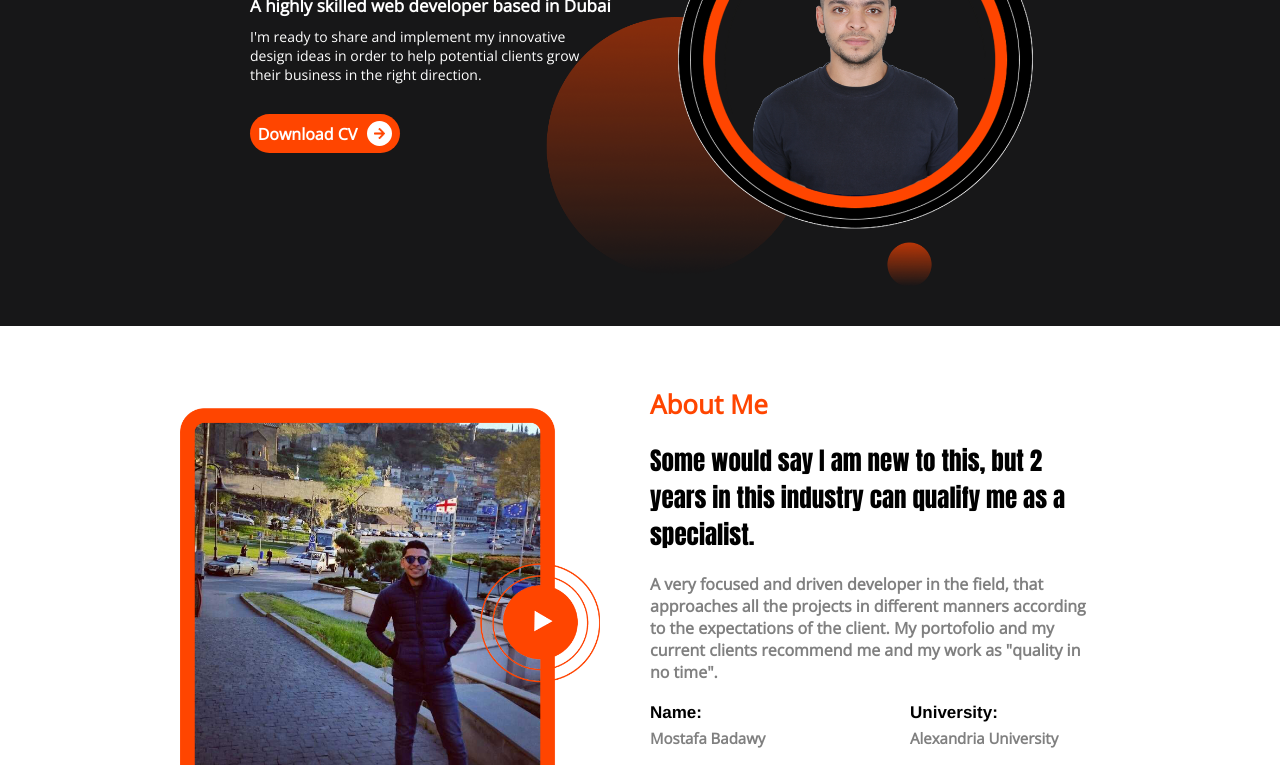
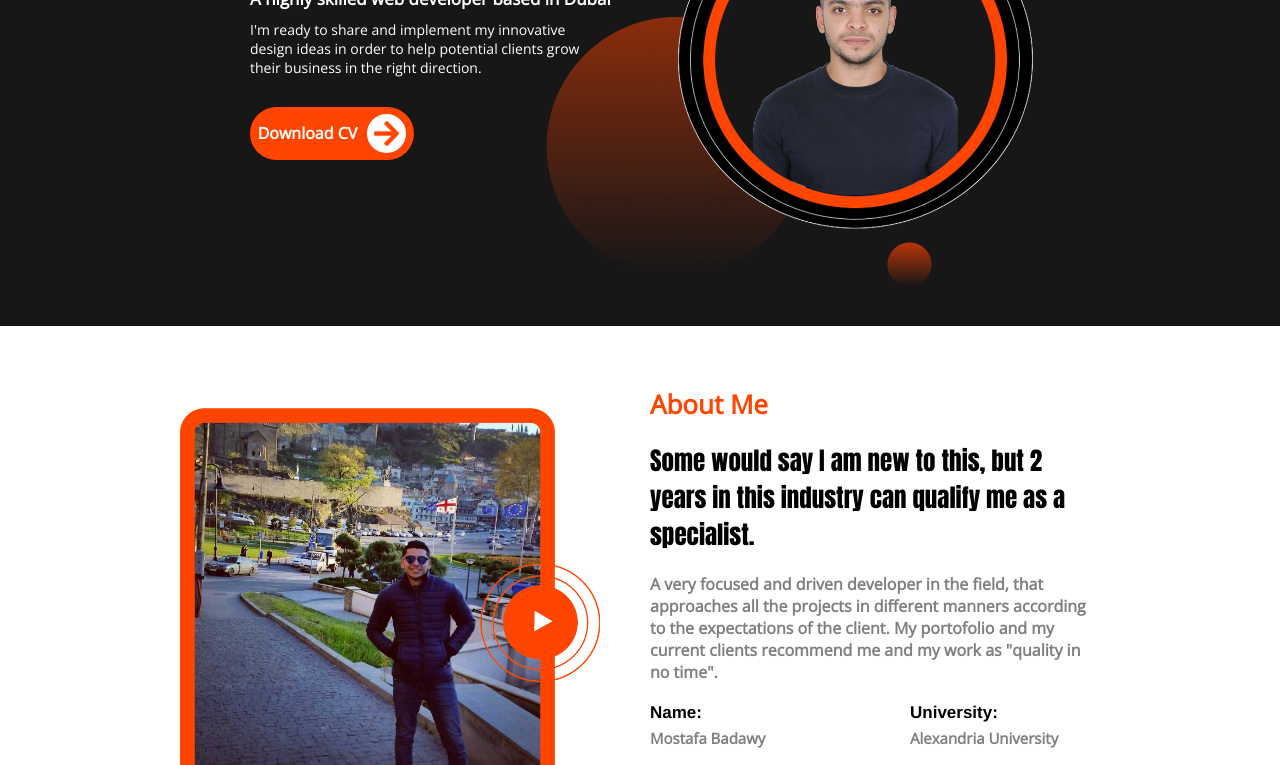
Before and after one commit to mishext/mostafa-portfolio, a plain HTML site: page index.html in a window 1280 px wide. Shown: the part 234-999 px from the top of the page. Drawn offline with nearby package versions, Linux system fonts and the light colour scheme; files whose address does not match are found by name.

Commit message:
Update styles.css

```diff
--- a/css/styles.css
+++ b/css/styles.css
@@ -1,11 +1,11 @@
 @import url("https://fonts.googleapis.com/css2?family=Open+Sans:wght@300&display=swap");
 
-html {
+/* html {
   scroll-behavior: smooth;
-}
+} */
 
 * {
-  box-sizing: border-box;
+/*   box-sizing: border-box; */
   padding: 0;
   margin: 0;
   font-family: "Open Sans", sans-serif;
```
